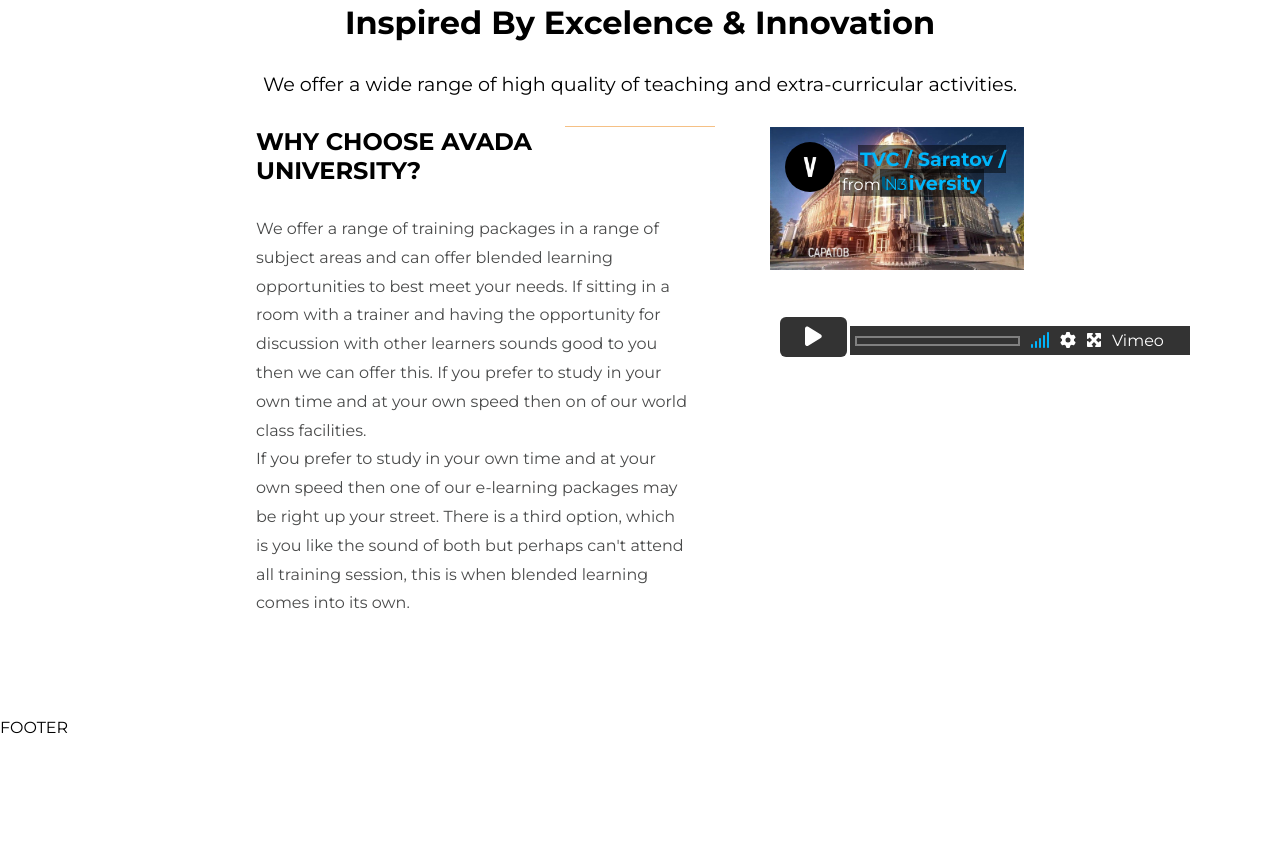
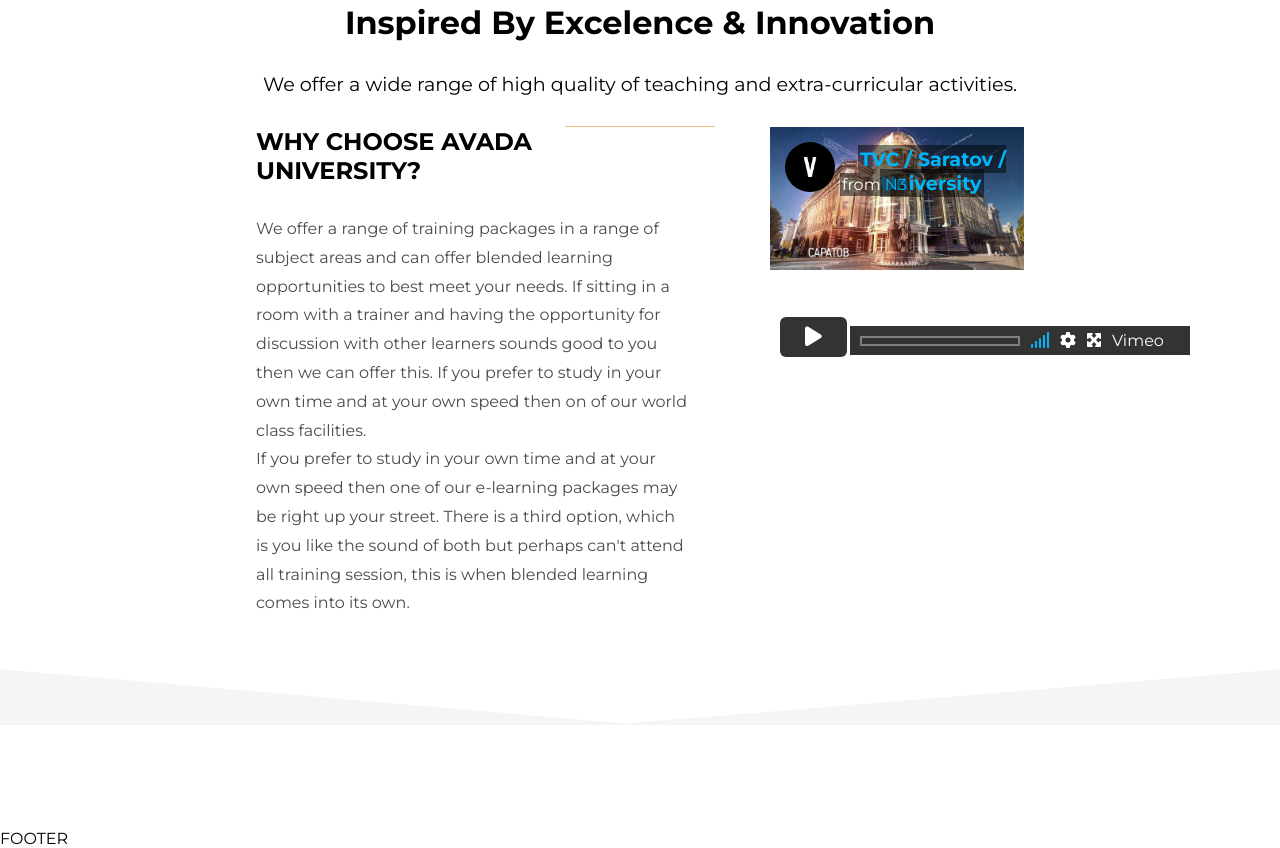
Before and after one commit to yurididomenico/proj-html-vuejs, a Vue app: page / in a window 1280 px wide. Shown: the part 1423-2271 px from the top of the page. Before the commit the page ends 2160 px from the top, so only its background shows below. Built offline with nearby package versions, Linux system fonts and the light colour scheme.

Commit message:
Choose: Divisione triangolare

```diff
--- a/src/components/SectionChoose.vue
+++ b/src/components/SectionChoose.vue
@@ -38,6 +38,9 @@
         </div>
       </div>
     </div>
+    <div class="divisione_Triangolare">
+      <img src="../assets/img/YDD_Triangolo.png" alt="">
+    </div>
   </section>
 </template>
 
@@ -58,6 +61,10 @@
   .linea
   {
     margin-bottom: 30px;
+  }
+  .choose
+  {
+    padding-bottom: 50px;
   }
 
   .linea
@@ -150,6 +157,7 @@
     .control_panel
     {
       color: white;
+      padding: 10px;
       a
       {
         background: rgba(0, 0, 0, 0.8);
@@ -169,7 +177,7 @@
         width: 340px;
         display: flex;
         align-items: center;
-        padding: 5px;
+        padding: 5px 10px;
         .durataVideo
         {
           border: 2px solid grey;
@@ -189,7 +197,14 @@
 
     }
   }
-
+  .divisione_Triangolare
+  {
+    width: 100%;
+    img
+    {
+      width: 100%;
+    }
+  }
 }
 
 </style>
```
Also changed, not shown: src/assets/img/YDD_Triangolo.png, src/main.js (line endings or trailing spaces).
